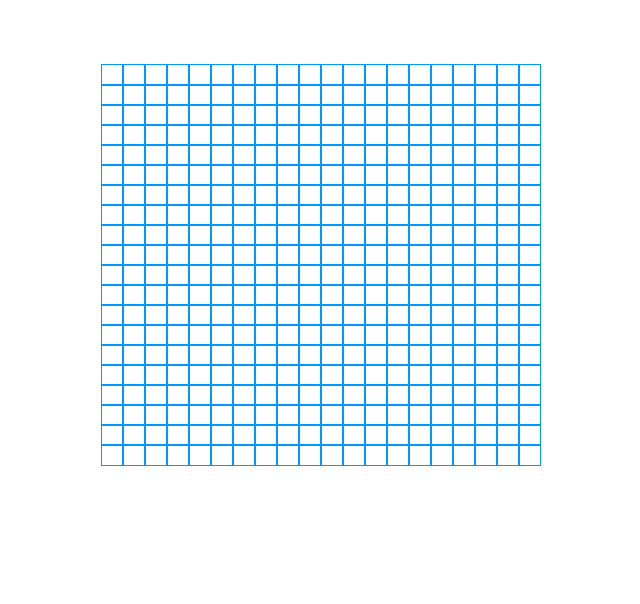
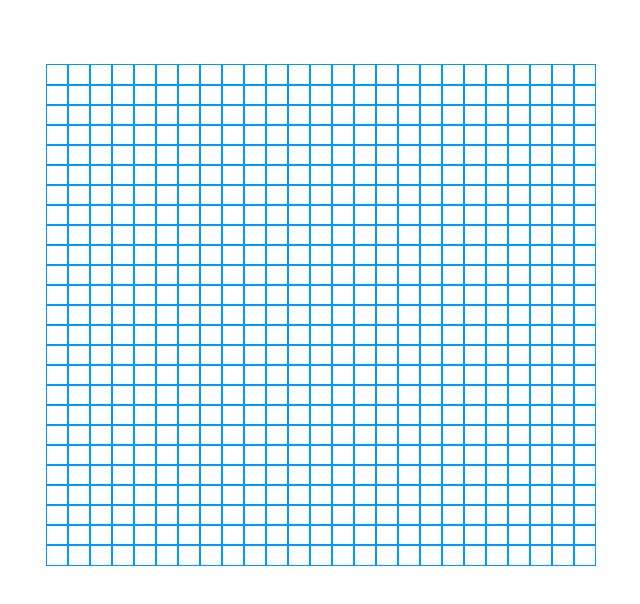
Before and after one commit to Silvernitro/pathfinding_visualizer, a React (Create React App) app in the folder pathfinding_visualizer/: page / in a window 1280 px wide. Shown: the top 604 px of the page, without its empty margins (319-959 px from the left). Built offline with nearby package versions, Linux system fonts and the light colour scheme.

Commit message:
Modified dijkstra's algorithm to stop once end node is found

```diff
--- a/pathfinding_visualizer/src/App.js
+++ b/pathfinding_visualizer/src/App.js
@@ -21,9 +21,9 @@ class Grid extends React.Component {
   componentDidMount() {
     const copygrid = [];
     let counter = 0;
-    for(let i = 0; i < 20; i++) {
+    for(let i = 0; i < 25; i++) {
       copygrid[i] = [];
-      for (let j = 0; j < 20; j++) {
+      for (let j = 0; j < 25; j++) {
         copygrid[i][j] = counter;
         counter++;
       }
--- a/pathfinding_visualizer/src/Graph.js
+++ b/pathfinding_visualizer/src/Graph.js
@@ -36,6 +36,7 @@ export class Graph {
                                                 : 0);
             let currentNode = pq.shift()[0];
             visited.push(currentNode);
+            if (currentNode === endNode) {break;}
             this.adjList[currentNode].forEach(neighbor => {
                 let time = times[currentNode] + neighbor.weight;
                 if (time < times[neighbor.node]) {
```
